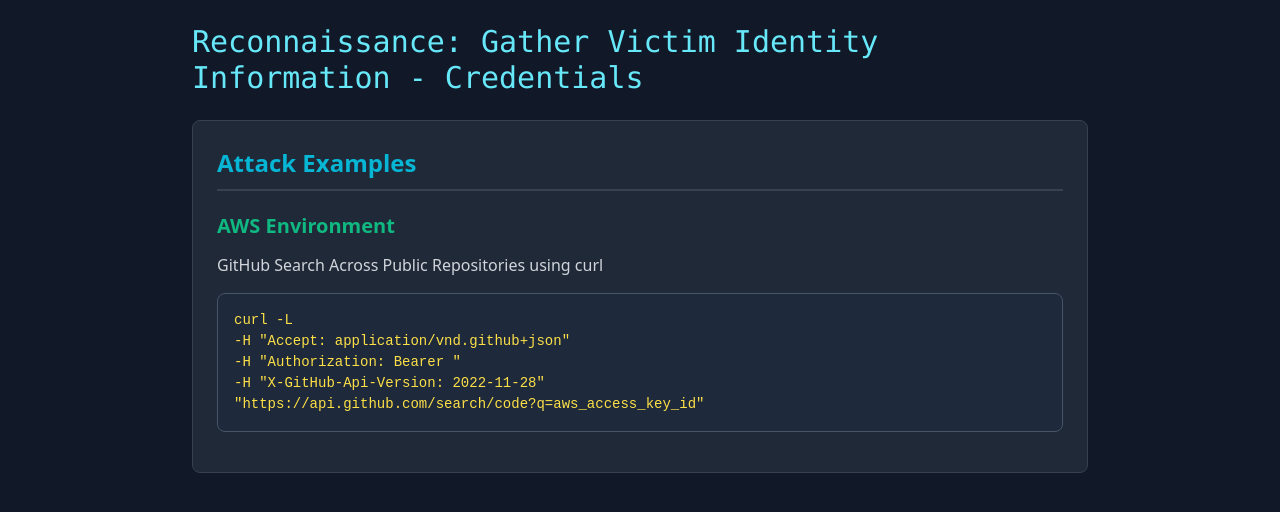
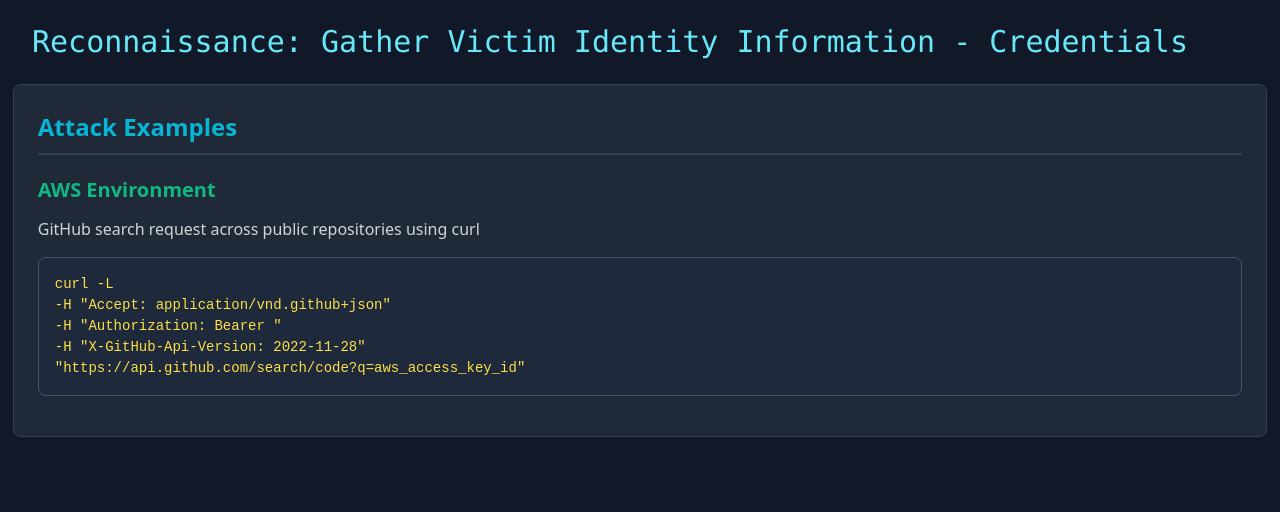
Before and after one commit to aliaksxssv/think-cnap, a plain HTML site: page Mitre/Reconnaissance/GatherVictimIdentityInformation_Credentials.html in a window 1280 px wide. Drawn offline with nearby package versions, Linux system fonts and the light colour scheme.

```diff
--- a/Mitre/Reconnaissance/GatherVictimIdentityInformation_Credentials.html
+++ b/Mitre/Reconnaissance/GatherVictimIdentityInformation_Credentials.html
@@ -44,6 +44,9 @@
       border-radius: 8px;
       padding: 24px;
       margin-bottom: 24px;
+      width: 98vw;
+      margin-left: calc(-49vw + 50%);
+      margin-right: calc(-49vw + 50%);
     }
 
     .section h2 {
@@ -86,7 +89,7 @@
 <body class="bg-gray-900 text-gray-100 font-sans min-h-screen p-6">
 
   <!-- Main Content Container -->
-  <div class="max-w-4xl mx-auto">
+  <div class="max-w-full mx-auto w-full px-2">
 
     <!-- Header -->
     <div class="mb-6">
@@ -98,7 +101,7 @@
       <h2>Attack Examples</h2>
       <div class="content">
         <h3>AWS Environment</h3>
-        <p class="text-gray-300 mb-4">GitHub Search Across Public Repositories using curl</p>
+        <p class="text-gray-300 mb-4">GitHub search request across public repositories using curl</p>
 
         <div class="code-block">
 
```
